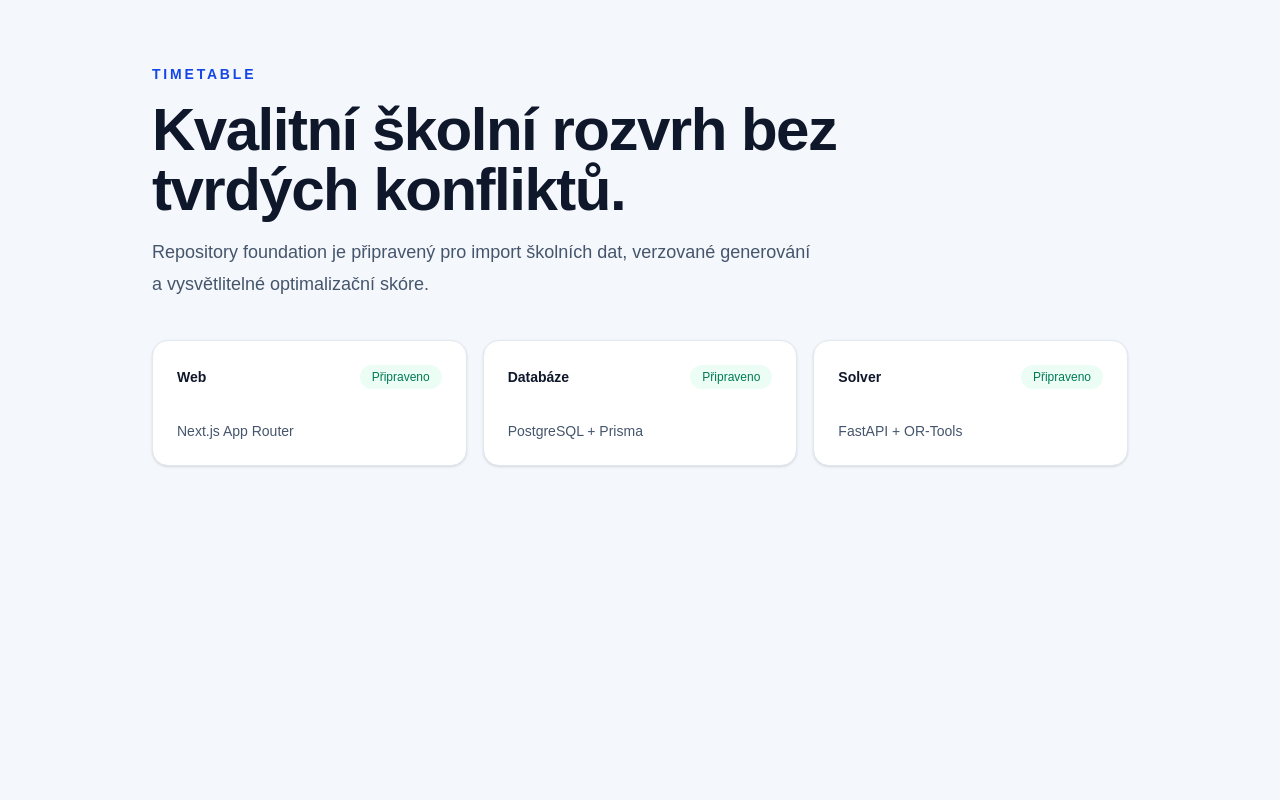
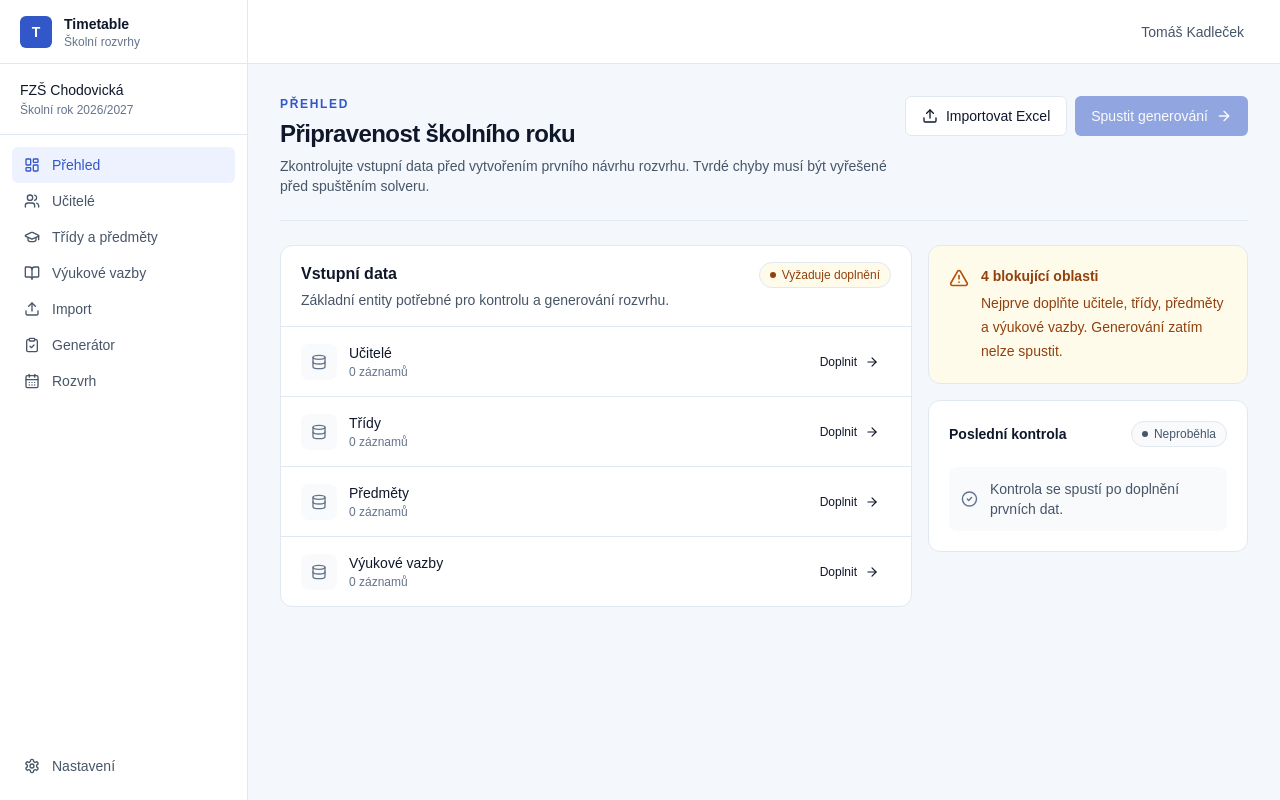
Before and after one commit to KadlecekTomas/timetable, a Next.js app in the folder apps/web/: page / in a window 1280 px wide. Built offline with nearby package versions, Linux system fonts and the light colour scheme.

Commit message:
feat(ui): build design foundation overview screen

```diff
--- a/apps/web/app/page.tsx
+++ b/apps/web/app/page.tsx
@@ -1,48 +1,98 @@
-const services = [
-  { name: "Web", detail: "Next.js App Router", status: "Připraveno" },
-  {
-    name: "Databáze",
-    detail: "PostgreSQL + Prisma",
-    status: "Připraveno",
-  },
-  { name: "Solver", detail: "FastAPI + OR-Tools", status: "Připraveno" },
+import { AlertTriangle, ArrowRight, CheckCircle2, Database, Upload } from "lucide-react";
+
+import { AppShell } from "@/components/app-shell";
+import { PageHeader } from "@/components/page-header";
+import { Button } from "@/components/ui/button";
+import { StatusBadge } from "@/components/ui/status-badge";
+
+const readinessItems = [
+  { label: "Učitelé", value: "0 záznamů", ready: false },
+  { label: "Třídy", value: "0 záznamů", ready: false },
+  { label: "Předměty", value: "0 záznamů", ready: false },
+  { label: "Výukové vazby", value: "0 záznamů", ready: false },
 ];
 
 export default function HomePage() {
   return (
-    <main className="mx-auto flex min-h-screen max-w-5xl flex-col gap-10 px-6 py-16">
-      <section className="space-y-4">
-        <p className="text-sm font-semibold uppercase tracking-[0.2em] text-blue-700">
-          Timetable
-        </p>
-        <h1 className="max-w-3xl text-4xl font-bold tracking-tight sm:text-6xl">
-          Kvalitní školní rozvrh bez tvrdých konfliktů.
-        </h1>
-        <p className="max-w-2xl text-lg leading-8 text-slate-600">
-          Repository foundation je připravený pro import školních dat, verzované
-          generování a vysvětlitelné optimalizační skóre.
-        </p>
-      </section>
+    <AppShell>
+      <div className="space-y-6">
+        <PageHeader
+          eyebrow="Přehled"
+          title="Připravenost školního roku"
+          description="Zkontrolujte vstupní data před vytvořením prvního návrhu rozvrhu. Tvrdé chyby musí být vyřešené před spuštěním solveru."
+          actions={
+            <>
+              <Button variant="outline">
+                <Upload aria-hidden="true" className="size-4" />
+                Importovat Excel
+              </Button>
+              <Button disabled>
+                Spustit generování
+                <ArrowRight aria-hidden="true" className="size-4" />
+              </Button>
+            </>
+          }
+        />
 
-      <section
-        className="grid gap-4 md:grid-cols-3"
-        aria-label="Stav služeb"
-      >
-        {services.map((service) => (
-          <article
-            key={service.name}
-            className="rounded-2xl border bg-white p-6 shadow-sm"
-          >
-            <div className="mb-8 flex items-center justify-between gap-4">
-              <h2 className="font-semibold">{service.name}</h2>
-              <span className="rounded-full bg-emerald-50 px-3 py-1 text-xs font-medium text-emerald-700">
-                {service.status}
-              </span>
+        <section className="grid gap-4 xl:grid-cols-[minmax(0,2fr)_minmax(320px,1fr)]">
+          <article className="rounded-xl border border-border bg-surface">
+            <div className="flex items-start justify-between gap-4 border-b border-border px-5 py-4">
+              <div>
+                <h2 className="text-base font-semibold text-text-primary">Vstupní data</h2>
+                <p className="mt-1 text-sm text-text-secondary">
+                  Základní entity potřebné pro kontrolu a generování rozvrhu.
+                </p>
+              </div>
+              <StatusBadge tone="warning">Vyžaduje doplnění</StatusBadge>
             </div>
-            <p className="text-sm text-slate-600">{service.detail}</p>
+
+            <div className="divide-y divide-border">
+              {readinessItems.map((item) => (
+                <div key={item.label} className="flex items-center justify-between gap-4 px-5 py-4">
+                  <div className="flex min-w-0 items-center gap-3">
+                    <div className="flex size-9 shrink-0 items-center justify-center rounded-lg bg-surface-subtle text-text-muted">
+                      <Database aria-hidden="true" className="size-4" />
+                    </div>
+                    <div className="min-w-0">
+                      <p className="font-medium text-text-primary">{item.label}</p>
+                      <p className="text-xs text-text-muted">{item.value}</p>
+                    </div>
+                  </div>
+                  <Button variant="ghost" size="sm">
+                    Doplnit
+                    <ArrowRight aria-hidden="true" className="size-3.5" />
+                  </Button>
+                </div>
+              ))}
+            </div>
           </article>
-        ))}
-      </section>
-    </main>
+
+          <aside className="space-y-4">
+            <article className="rounded-xl border border-warning-border bg-warning-subtle p-5">
+              <div className="flex items-start gap-3">
+                <AlertTriangle aria-hidden="true" className="mt-0.5 size-5 shrink-0 text-warning" />
+                <div>
+                  <h2 className="font-semibold text-warning-strong">4 blokující oblasti</h2>
+                  <p className="mt-1 text-sm leading-6 text-warning-strong">
+                    Nejprve doplňte učitele, třídy, předměty a výukové vazby. Generování zatím nelze spustit.
+                  </p>
+                </div>
+              </div>
+            </article>
+
+            <article className="rounded-xl border border-border bg-surface p-5">
+              <div className="flex items-center justify-between gap-3">
+                <h2 className="font-semibold text-text-primary">Poslední kontrola</h2>
+                <StatusBadge tone="neutral">Neproběhla</StatusBadge>
+              </div>
+              <div className="mt-5 flex items-center gap-3 rounded-lg bg-surface-subtle p-3">
+                <CheckCircle2 aria-hidden="true" className="size-5 text-text-muted" />
+                <p className="text-sm text-text-secondary">Kontrola se spustí po doplnění prvních dat.</p>
+              </div>
+            </article>
+          </aside>
+        </section>
+      </div>
+    </AppShell>
   );
 }
```
